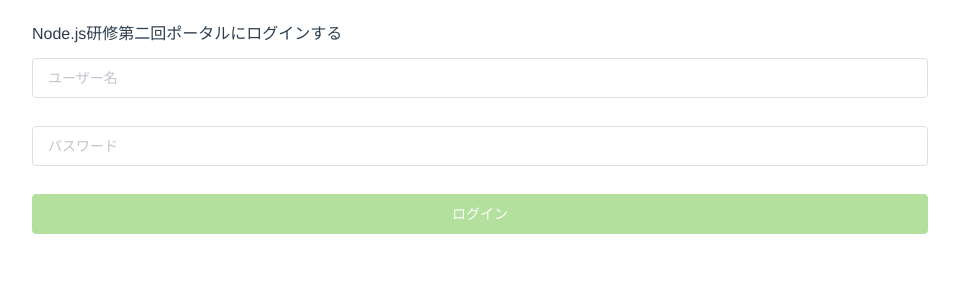
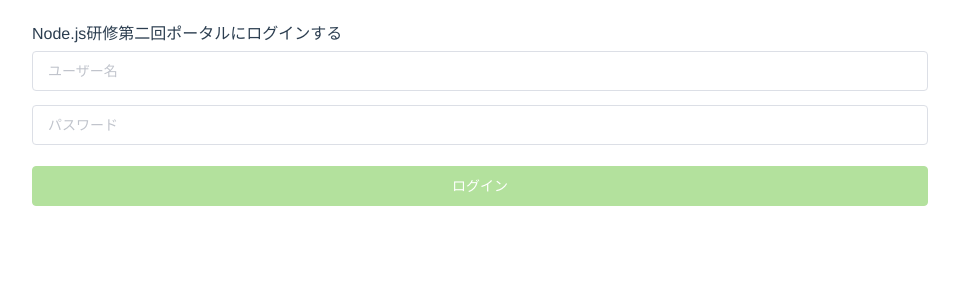
Before and after one commit to junkisagawa/timetree, a Vue app: page / in a window 1280 px wide. Shown: the top 300 px of the page, without its empty margins (160-1119 px from the left). Built offline with nearby package versions, Linux system fonts and the light colour scheme; what vue-smooth-scroll would draw is missing.

Commit message:
edited README.md

```diff
--- a/src/components/Login.vue
+++ b/src/components/Login.vue
@@ -72,7 +72,7 @@ export default {
 </script>
 <style scoped>
   .el-input{
-    padding:1em 0;
+    padding:0.5em 0;
   }
   #login-info{
     width: 70%;
```
Also changed, not shown: 1 other file (tests, documents, lock files or other folders).
